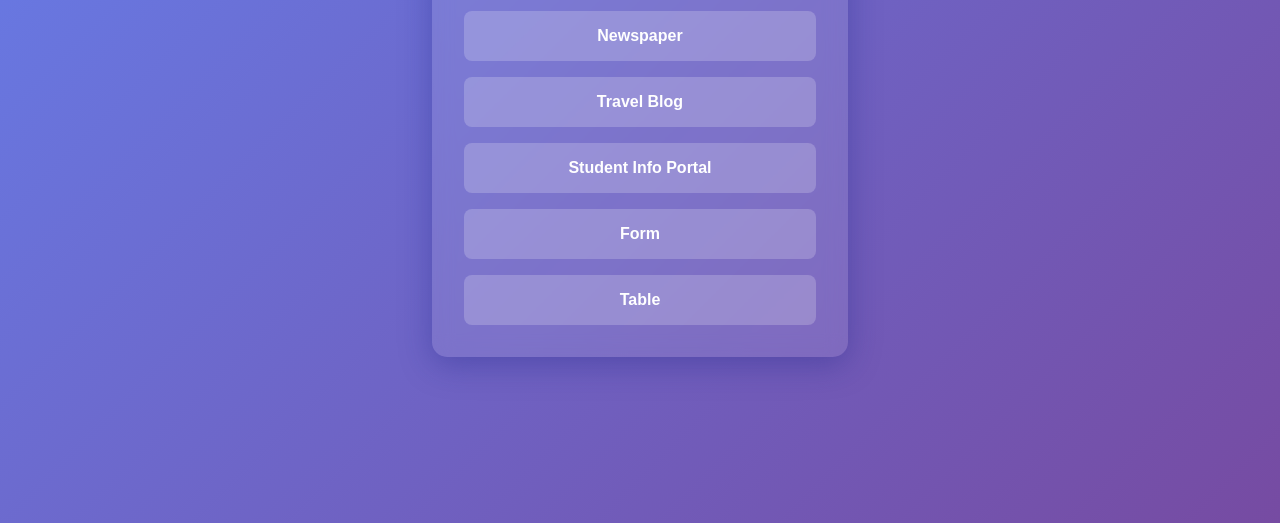
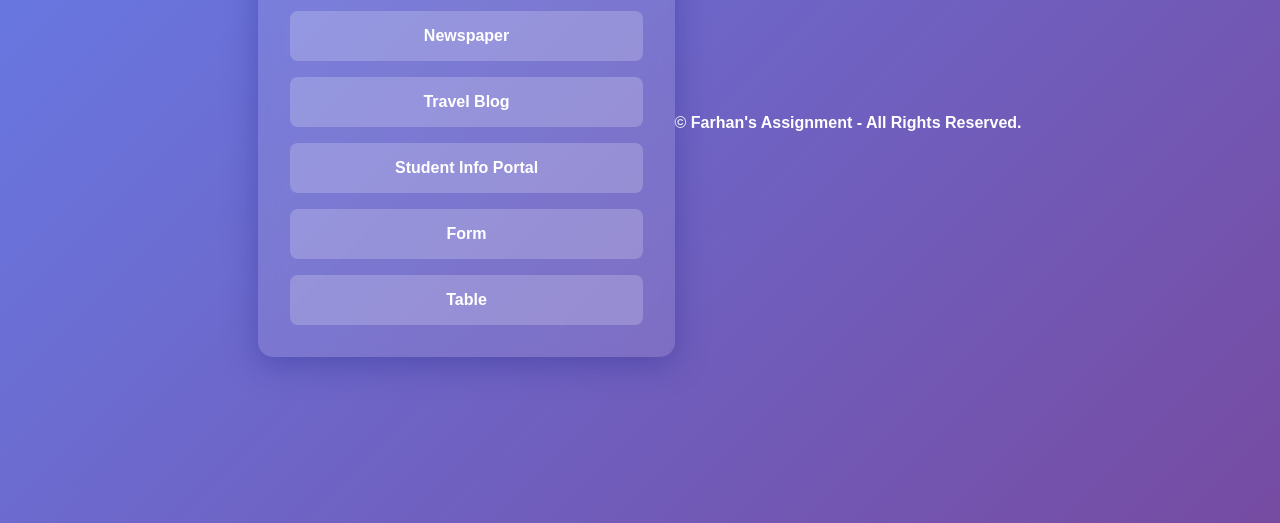
Before and after one commit to farhansden/webdes-assignment, a plain HTML site: page landingpage.html in a window 1280 px wide. Shown: the part 277-800 px from the top of the page. Drawn offline with Linux system fonts and the light colour scheme.

Commit message:
Update landingpage.html

```diff
--- a/landingpage.html
+++ b/landingpage.html
@@ -79,5 +79,7 @@
             });
         });
     </script>
+    <p align="center"><font size="3"><b>© Farhan's Assignment - All Rights Reserved.</b></font></p>
+
 </body>
 </html>
```
